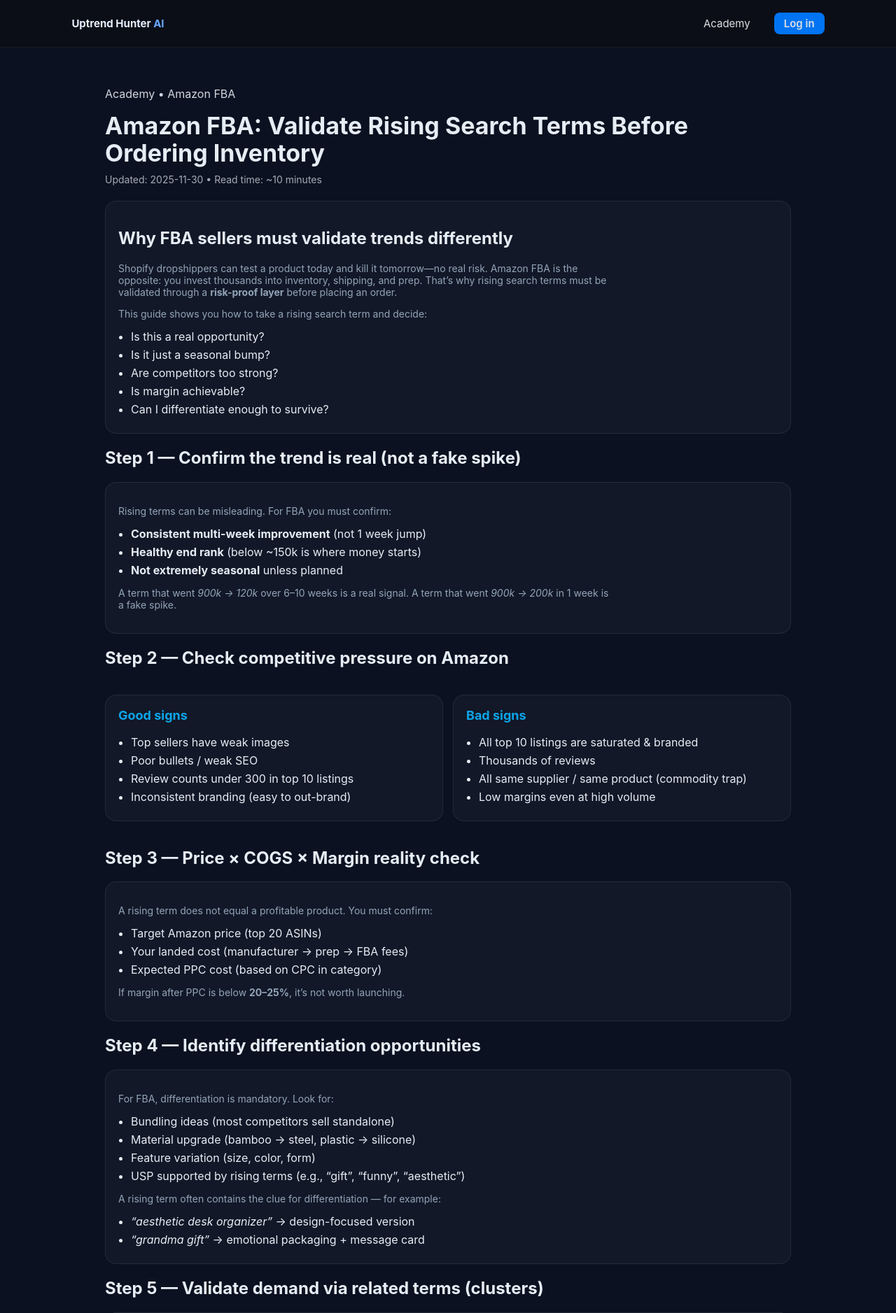
After one commit to coskunforex/amazon-trend-web, a Flask app: page /academy/amazon-fba-validation in a window 1280 px wide. The commit adds this page. Shown: the top 1877 px of the page at 70% size. Run offline with Flask 3, Linux system fonts and the light colour scheme; parts of the project's set-up code (start-up, migrations or seed data) failed here and were passed over.

Commit message:
Add Amazon FBA trend validation academy lesson

```diff
--- a/app/server/app.py
+++ b/app/server/app.py
@@ -120,6 +120,10 @@ def academy_build_product_ideas():
 @app.get("/academy/shopify-creatives")
 def academy_shopify_creatives():
     return render_template("academy_shopify_creatives.html")
+
+@app.get("/academy/amazon-fba-validation")
+def academy_amazon_fba_validation():
+    return render_template("academy_fba_validation.html")
 
 
 @app.get("/academy/ppc-cleanup")
@@ -805,6 +809,8 @@ def sitemap_xml():
   <url><loc>https://www.uptrendhunter.com/academy/ppc-cleanup</loc></url>
   <url><loc>https://www.uptrendhunter.com/academy/shopify-dropshipping</loc></url>
   <url><loc>https://www.uptrendhunter.com/academy/shopify-creatives</loc></url>
+  <url><loc>https://www.uptrendhunter.com/academy/amazon-fba-validation</loc></url>
+
 
 
 
--- /dev/null
+++ b/app/web/templates/academy_fba_validation.html
@@ -0,0 +1,208 @@
+<!doctype html>
+<html lang="en">
+<head>
+  <meta charset="utf-8"/>
+  <meta name="viewport" content="width=device-width,initial-scale=1"/>
+
+  <title>Amazon FBA: Validate Rising Search Terms Before Ordering Inventory</title>
+  <link rel="canonical" href="https://www.uptrendhunter.com/academy/amazon-fba-validation"/>
+
+  <meta name="description" content="A complete Amazon FBA framework for validating rising marketplace search terms before ordering inventory. Avoid fake spikes, seasonality traps, and low-margin products."/>
+  <meta name="robots" content="index,follow"/>
+
+  <!-- Open Graph -->
+  <meta property="og:type" content="article"/>
+  <meta property="og:site_name" content="Uptrend Hunter AI"/>
+  <meta property="og:url" content="https://www.uptrendhunter.com/academy/amazon-fba-validation"/>
+  <meta property="og:title" content="Amazon FBA: Validate Rising Search Terms Before Ordering Inventory"/>
+  <meta property="og:description" content="A risk-proof validation system for Amazon FBA sellers using rising search terms."/>
+
+  <!-- Twitter -->
+  <meta name="twitter:card" content="summary"/>
+  <meta name="twitter:title" content="Amazon FBA: Validate Rising Search Terms Before Ordering Inventory"/>
+  <meta name="twitter:description" content="A risk-proof validation system for Amazon FBA sellers using rising search terms."/>
+
+  <link rel="stylesheet" href="/static/css/landing.css?v=1">
+  <link rel="icon" href="/static/img/favicon.svg" type="image/svg+xml">
+
+  <style>
+    .academy-wrap{max-width:980px;margin:0 auto;padding:40px 8%}
+    .academy-wrap h1{font-size:34px;line-height:1.15;margin:10px 0 10px}
+    .academy-wrap p{max-width:80ch}
+    .kicker{opacity:.9}
+    .meta{opacity:.7;font-size:14px;margin:8px 0 22px}
+    .card{background:rgba(255,255,255,.03);border:1px solid rgba(255,255,255,.08);border-radius:16px;padding:18px;margin:18px 0}
+    .grid{display:grid;grid-template-columns:1fr;gap:14px}
+    @media(min-width:900px){.grid{grid-template-columns:1fr 1fr}}
+    ul.check{margin:0;padding-left:18px}
+    ul.check li{margin:6px 0}
+  </style>
+
+</head>
+
+<body>
+  {% include "_nav.html" %}
+
+  <main class="academy-wrap">
+    <p class="kicker">Academy • Amazon FBA</p>
+    <h1>Amazon FBA: Validate Rising Search Terms Before Ordering Inventory</h1>
+    <p class="meta">Updated: 2025-11-30 • Read time: ~10 minutes</p>
+
+    <div class="card">
+      <h2>Why FBA sellers must validate trends differently</h2>
+      <p>
+        Shopify dropshippers can test a product today and kill it tomorrow—no real risk.
+        Amazon FBA is the opposite: you invest thousands into inventory, shipping, and prep.
+        That’s why rising search terms must be validated through a
+        <strong>risk-proof layer</strong> before placing an order.
+      </p>
+      <p>
+        This guide shows you how to take a rising search term and decide:
+      </p>
+      <ul class="check">
+        <li>Is this a real opportunity?</li>
+        <li>Is it just a seasonal bump?</li>
+        <li>Are competitors too strong?</li>
+        <li>Is margin achievable?</li>
+        <li>Can I differentiate enough to survive?</li>
+      </ul>
+    </div>
+
+    <h2>Step 1 — Confirm the trend is real (not a fake spike)</h2>
+    <div class="card">
+      <p>
+        Rising terms can be misleading. For FBA you must confirm:
+      </p>
+      <ul class="check">
+        <li><strong>Consistent multi-week improvement</strong> (not 1 week jump)</li>
+        <li><strong>Healthy end rank</strong> (below ~150k is where money starts)</li>
+        <li><strong>Not extremely seasonal</strong> unless planned</li>
+      </ul>
+      <p>
+        A term that went <em>900k → 120k</em> over 6–10 weeks is a real signal.
+        A term that went <em>900k → 200k</em> in 1 week is a fake spike.
+      </p>
+    </div>
+
+    <h2>Step 2 — Check competitive pressure on Amazon</h2>
+    <div class="grid">
+      <div class="card">
+        <h3>Good signs</h3>
+        <ul class="check">
+          <li>Top sellers have weak images</li>
+          <li>Poor bullets / weak SEO</li>
+          <li>Review counts under 300 in top 10 listings</li>
+          <li>Inconsistent branding (easy to out-brand)</li>
+        </ul>
+      </div>
+      <div class="card">
+        <h3>Bad signs</h3>
+        <ul class="check">
+          <li>All top 10 listings are saturated & branded</li>
+          <li>Thousands of reviews</li>
+          <li>All same supplier / same product (commodity trap)</li>
+          <li>Low margins even at high volume</li>
+        </ul>
+      </div>
+    </div>
+
+    <h2>Step 3 — Price × COGS × Margin reality check</h2>
+    <div class="card">
+      <p>
+        A rising term does not equal a profitable product.
+        You must confirm:
+      </p>
+      <ul class="check">
+        <li>Target Amazon price (top 20 ASINs)</li>
+        <li>Your landed cost (manufacturer → prep → FBA fees)</li>
+        <li>Expected PPC cost (based on CPC in category)</li>
+      </ul>
+
+      <p>
+        If margin after PPC is below <strong>20–25%</strong>, it’s not worth launching.
+      </p>
+    </div>
+
+    <h2>Step 4 — Identify differentiation opportunities</h2>
+    <div class="card">
+      <p>
+        For FBA, differentiation is mandatory. Look for:
+      </p>
+      <ul class="check">
+        <li>Bundling ideas (most competitors sell standalone)</li>
+        <li>Material upgrade (bamboo → steel, plastic → silicone)</li>
+        <li>Feature variation (size, color, form)</li>
+        <li>USP supported by rising terms (e.g., “gift”, “funny”, “aesthetic”)</li>
+      </ul>
+      <p>
+        A rising term often contains the clue for differentiation — for example:
+      </p>
+      <ul class="check">
+        <li><em>“aesthetic desk organizer”</em> → design-focused version</li>
+        <li><em>“grandma gift”</em> → emotional packaging + message card</li>
+      </ul>
+    </div>
+
+    <h2>Step 5 — Validate demand via related terms (clusters)</h2>
+    <div class="card">
+      <p>
+        For Amazon FBA, you want **clusters**, not isolated winners.
+        Check if related terms also show improvement:
+      </p>
+      <ul class="check">
+        <li>variations (size / material)</li>
+        <li>recipient versions (mom / dad / grandma)</li>
+        <li>style variations (cute / minimalist / funny)</li>
+      </ul>
+      <p>
+        If multiple related terms are rising → much stronger signal.
+      </p>
+    </div>
+
+    <h2>Step 6 — Avoid the 3 deadly traps</h2>
+    <div class="card">
+      <ul class="check">
+        <li><strong>Seasonality trap:</strong> looks like a trend but it's just holiday/season spike.</li>
+        <li><strong>Commodity trap:</strong> everyone sells the same item from same factory.</li>
+        <li><strong>Margin trap:</strong> PPC eats all profit even with demand.</li>
+      </ul>
+      <p>
+        Your job is not just finding rising terms — it's avoiding these traps.
+      </p>
+    </div>
+
+    <h2>Step 7 — Final validation checklist before ordering</h2>
+    <div class="card">
+      <ul class="check">
+        <li>Trend consistent across multiple weeks</li>
+        <li>End rank strong enough (ideally below 150k)</li>
+        <li>Competition beatable (weak listings)</li>
+        <li>COGS & margin solid even after PPC</li>
+        <li>Clear differentiation angle exists</li>
+        <li>Cluster support from related terms</li>
+      </ul>
+      <p>
+        If all checks are green → safe to start sampling and ordering inventory.
+      </p>
+    </div>
+
+    <p class="meta">
+      Back to: <a href="/academy">Academy</a> · Related:
+      <a href="/academy/shopify-dropshipping">Shopify dropshipping</a> ·
+      <a href="/academy/build-product-ideas">Build product ideas</a>
+    </p>
+  </main>
+
+  <footer class="footer" style="text-align:center; padding:30px 0; border-top:1px solid #1e293b;">
+    <p>© 2025 Uptrend Hunter by Erkan Ecom LLC. All rights reserved.</p>
+    <div class="links" style="margin-top:10px;">
+      <a href="/" style="color:#9aa0a6; text-decoration:none; margin:0 10px;">Home</a> |
+      <a href="/terms" style="color:#9aa0a6; text-decoration:none; margin:0 10px;">Terms</a> |
+      <a href="/privacy" style="color:#9aa0a6; text-decoration:none; margin:0 10px;">Privacy</a> |
+      <a href="/refund" style="color:#9aa0a6; text-decoration:none; margin:0 10px;">Refund</a> |
+      <a href="mailto:support@uptrendhunter.com" style="color:#9aa0a6; text-decoration:none; margin:0 10px;">Contact</a>
+    </div>
+  </footer>
+
+</body>
+</html>
```
Also changed, not shown: app/web/templates/academy_index.html (+12 -0 lines).
